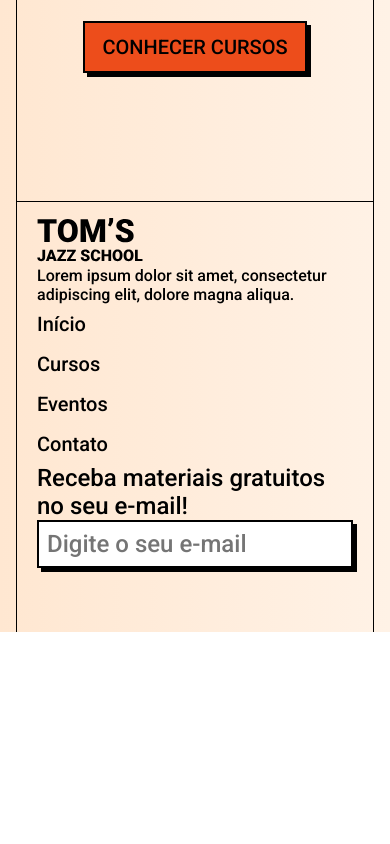
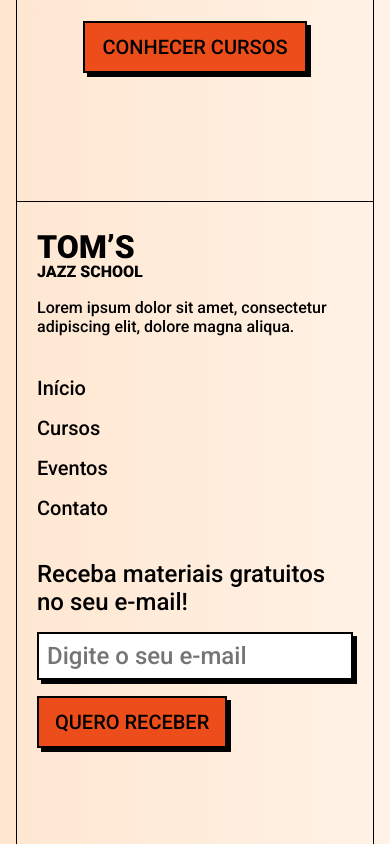
Before and after one commit to gabrielkkskx/JazzSchool, a plain HTML site: page index.html in a window 390 px wide. Shown: the part 2531-3375 px from the top of the page. Before the commit the page ends 3163 px from the top, so only its background shows below. Drawn offline with Linux system fonts and the light colour scheme.

Commit message:
mobile final

```diff
--- a/index.html
+++ b/index.html
@@ -77,17 +77,18 @@
 
     <footer>
         <div>
-            <img src="img/logo.svg" alt="Tom's jazz school">
-            <p>Lorem ipsum dolor sit amet, consectetur adipiscing elit, dolore magna aliqua.</p>
-            <nav>
+            <img src="img/logo.svg" alt="Tom's jazz school" class="mt-1 mb-1">
+            <p class="mb-2">Lorem ipsum dolor sit amet, consectetur adipiscing elit, dolore magna aliqua.</p>
+            <nav class="mb-2">
                 <a href="#">Início</a>
                 <a href="#">Cursos</a>
                 <a href="#">Eventos</a>
                 <a href="#">Contato</a>
             </nav>
             <form class="newsletter-form">
-                <label for="email">Receba materiais gratuitos no seu e-mail!</label>
-                <input type="text" name="email" id="email" placeholder="Digite o seu e-mail">
+                <label for="email" class="mb-1">Receba materiais gratuitos no seu e-mail!</label>
+                <input type="text" name="email" id="email" class="mb-1" placeholder="Digite o seu e-mail">
+                <button class="botao mb-2">Quero receber</button>
             </form>
         </div>
     </footer>
```
